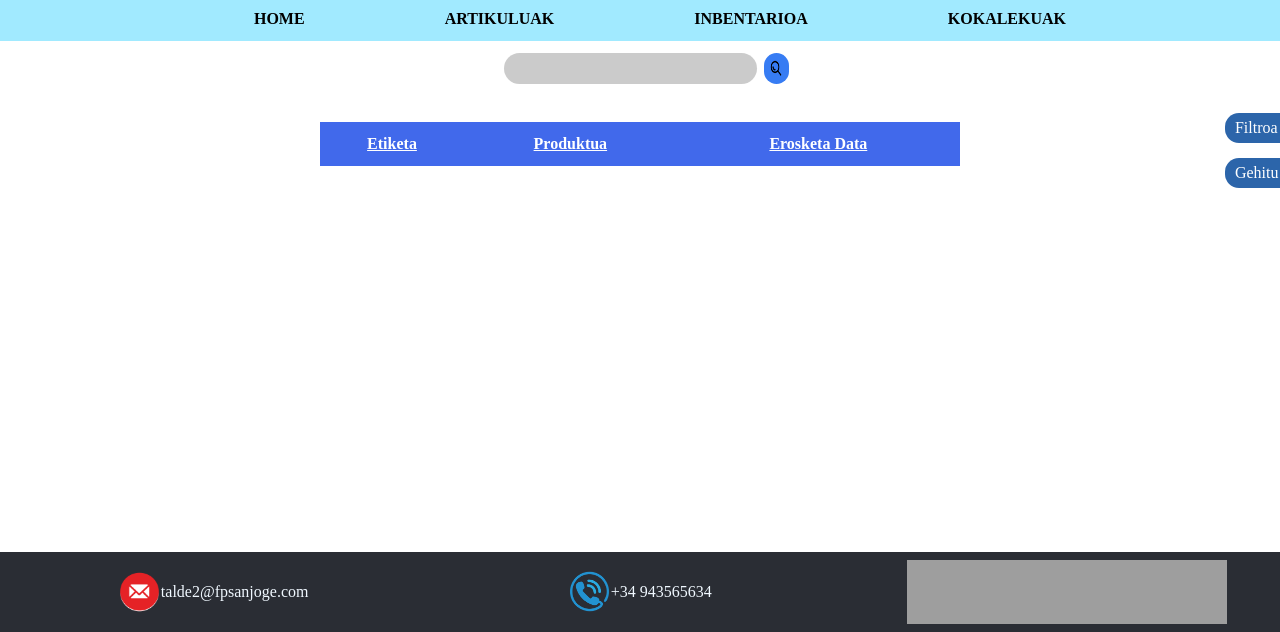
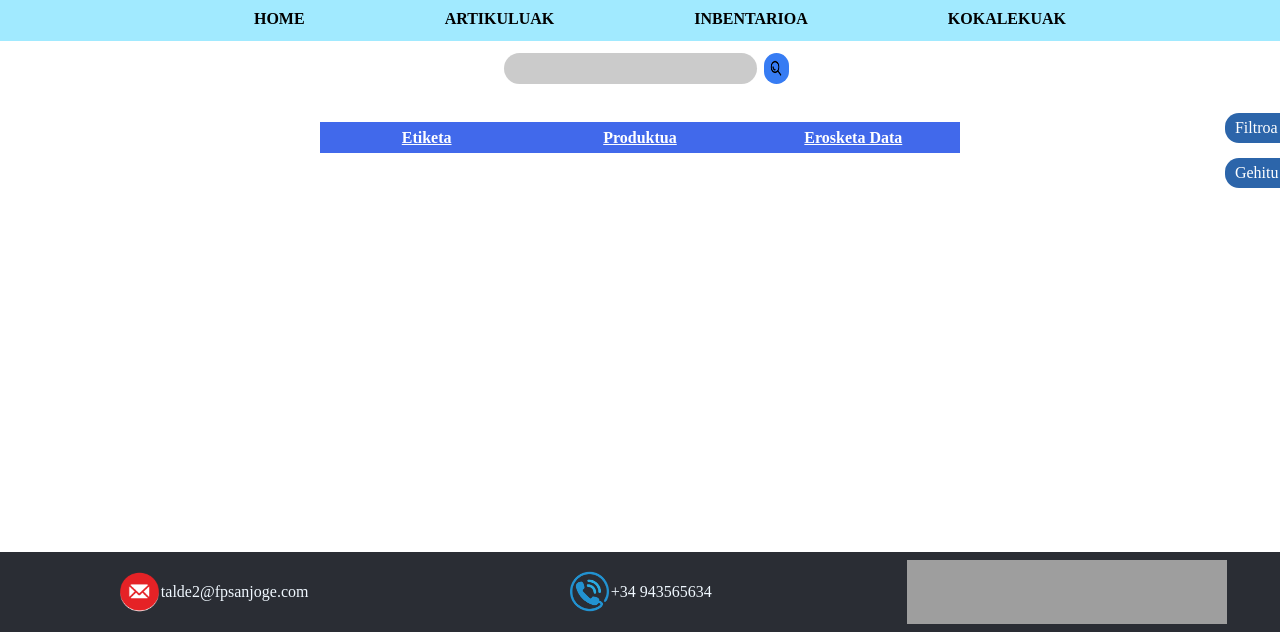
Before and after one commit to izasfernandez/Front_E1T2, a plain HTML site: page DIW/pages/Erosketak.html in a window 1280 px wide. Shown: the part 168-800 px from the top of the page. Drawn offline with Linux system fonts and the light colour scheme; no server answers; grey boxes are pictures that could not be loaded.

Commit message:
taulak zuzenduta

```diff
--- a/DIW/css/style.css
+++ b/DIW/css/style.css
@@ -611,13 +611,13 @@ th {
     top: 0;
     background-color: #4169eb;
     color: #fff;
-    padding: 2%;
+    padding: 1%;
     text-align: center;
     word-wrap: break-word;
 }
 
 td {
-    padding: 2%;
+    padding: 1%;
     text-align: center;
     word-wrap: break-word;
     color: #000000;
@@ -635,6 +635,16 @@ td:hover {
     margin-top: 3%;
 }
 
+th:nth-child(1),
+td:nth-child(1),
+th:nth-child(2),
+td:nth-child(2),
+th:nth-child(3),
+td:nth-child(3),
+th:nth-child(4),
+td:nth-child(4){
+    width: 25%;
+}
 
 /* info_Artikulu */
 .ezabatu{
```
